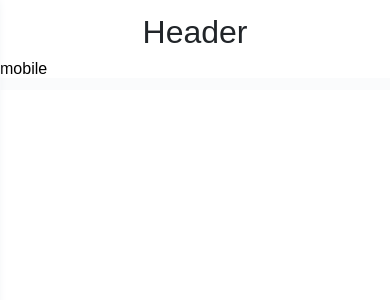
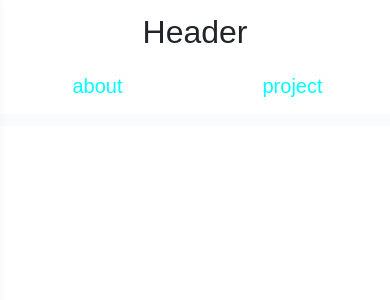
Before and after one commit to LeeYoonSang/MyPortFolio, a React (Create React App) app in the folder portfolio/: page / in a window 390 px wide. Shown: the top 300 px of the page. Built offline with nearby package versions, Linux system fonts and the light colour scheme.

Commit message:
mobileheaditem

```diff
--- /dev/null
+++ b/portfolio/src/component/MobileHeadItem/MobileHeadItem.js
@@ -0,0 +1,15 @@
+import React from 'react';
+import { Link } from 'react-router-dom';
+import cx from 'classnames';
+import './MobileHeadItem.scss';
+
+const MobileHeadItem = ({ to, name, active}) => {
+    return (
+        <Link
+        to={to} className={cx('MobileHeadItem', {active})}>
+        <div className="item-name">{name}</div>
+        </Link>
+    );
+};
+
+export default MobileHeadItem;
--- /dev/null
+++ b/portfolio/src/component/MobileHeadItem/MobileHeadItem.scss
@@ -0,0 +1,23 @@
+@import '../../style/utils.scss';
+
+.MobileHeadItem{
+    display: flex;
+    flex: 1;
+    align-items: center;
+    justify-content: center;
+    color: aqua;
+    padding-top: 1rem;
+    padding-bottom: 1rem;
+
+    .item-name{
+        line-height: 1.25rem;
+        font-size: 1.25rem;
+    }
+    border-bottom: 2px solid transparent;
+
+    &.active {
+        border-bottom: 2px solid $oc-violet-4;
+        color: $oc-violet-5;
+        font-weight: 600;
+    }
+}
--- /dev/null
+++ b/portfolio/src/component/MobileHeadItem/index.js
@@ -0,0 +1 @@
+export { default } from './MobileHeadItem';
--- a/portfolio/src/component/MobileHeader/MobileHeader.js
+++ b/portfolio/src/component/MobileHeader/MobileHeader.js
@@ -1,12 +1,19 @@
-import React from 'react';
+import React, { Component } from 'react';
 import './MobileHeader.scss';
+import MobileHeadItem from 'component/MobileHeadItem';
 
-const MobileHeader = () => {
-    return (
-        <div className="MobileHeader">
-        mobile
-        </div>
-    );
-};
+class MobileHeader extends Component {
+    render() {
+        const { url } = this.props;
+        return (
+            <div className="MobileHeader">
+            <MobileHeadItem
+            active={url==='/about'} to="/about" name="about"/>
+            <MobileHeadItem active={url==='/project'} to="/project" name="project"/>
+
+            </div>
+        );
+    }
+}
 
 export default MobileHeader;
```
